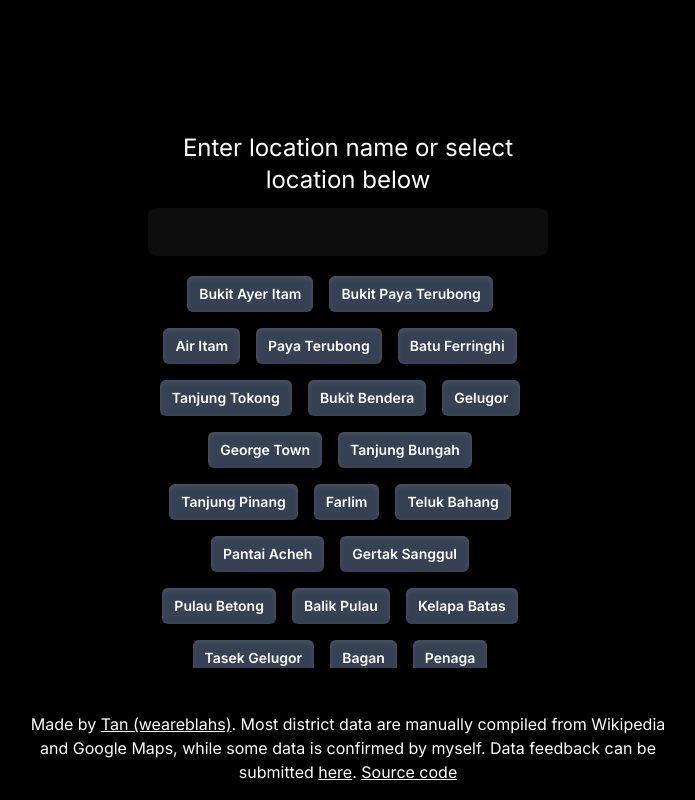
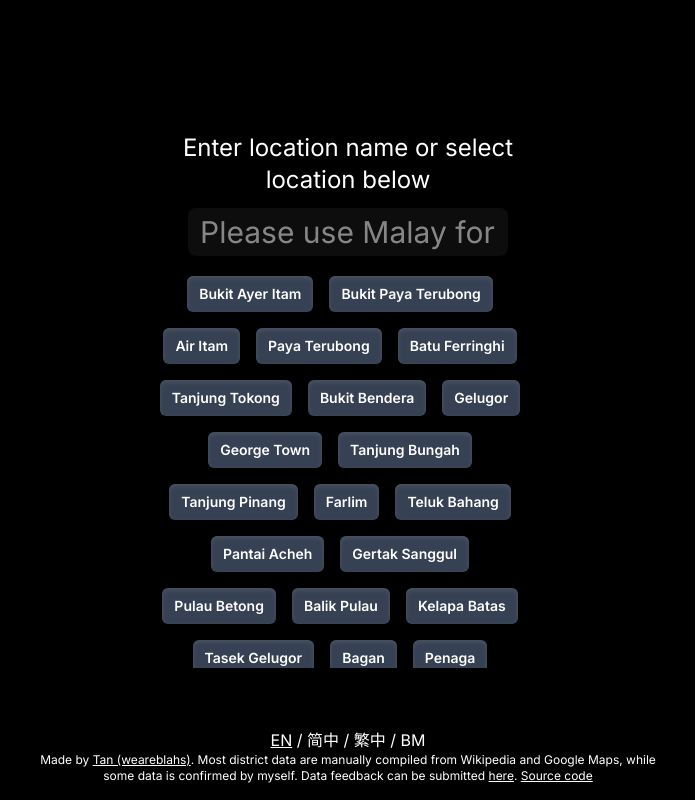
Before and after one commit to weareblahs/PenangDistrictFinder, a React (Vite) app: page / in a window 1280 px wide. Shown: the whole page, without its empty margins (292-987 px from the left). Built offline with nearby package versions, Linux system fonts and the light colour scheme.

Commit message:
+localization

```diff
--- a/index.html
+++ b/index.html
@@ -9,6 +9,10 @@
     <link rel="preconnect" href="https://fonts.gstatic.com" crossorigin />
     <link
       href="https://fonts.googleapis.com/css2?family=Inter:ital,opsz,wght@0,14..32,100..900;1,14..32,100..900&display=swap"
+      rel="stylesheet"
+    />
+    <link
+      href="https://fonts.googleapis.com/css2?family=Noto+Sans+SC:wght@100..900&family=Noto+Sans+TC:wght@100..900&display=swap"
       rel="stylesheet"
     />
     <meta name="title" content="Penang District Finder" />
--- a/package.json
+++ b/package.json
@@ -12,6 +12,7 @@
   "dependencies": {
     "@headlessui/react": "^2.2.2",
     "@tailwindcss/vite": "^4.1.4",
+    "js-cookie": "^3.0.5",
     "react": "^19.0.0",
     "react-dom": "^19.0.0",
     "tailwindcss": "^4.1.4"
--- a/src/App.jsx
+++ b/src/App.jsx
@@ -3,9 +3,12 @@ import "./functions/LocationInput";
 import { useEffect, useState } from "react";
 import { Home } from "./pages/Home";
 import { Result } from "./pages/Result";
+import Cookies from "js-cookie";
 function App() {
   const [requiredResult, changeRequired] = useState("");
-
+  if (!Cookies.get("language")) {
+    Cookies.set("language", "en");
+  }
   return (
     <>
       <div className="static max-w-[1600px] main">
@@ -24,7 +27,44 @@ function App() {
 
       <center>
         <div class="absolute bottom-4 ms-auto me-auto lg:ms-[25%] lg:me-[25%]">
-          <p className="text-center">
+          <p className="text-base">
+            <a
+              href=""
+              onClick={() => Cookies.set("language", "en")}
+              className={Cookies.get("language") == "en" ? "underline" : "null"}
+            >
+              EN
+            </a>{" "}
+            /{" "}
+            <a
+              href=""
+              onClick={() => Cookies.set("language", "simp")}
+              className={
+                Cookies.get("language") == "simp" ? "underline" : "null"
+              }
+            >
+              简中
+            </a>{" "}
+            /{" "}
+            <a
+              href=""
+              onClick={() => Cookies.set("language", "trad")}
+              className={
+                Cookies.get("language") == "trad" ? "underline" : "null"
+              }
+            >
+              繁中
+            </a>{" "}
+            /{" "}
+            <a
+              href=""
+              onClick={() => Cookies.set("language", "ms")}
+              className={Cookies.get("language") == "ms" ? "underline" : "null"}
+            >
+              BM
+            </a>
+          </p>
+          <p className="text-center text-xs">
             Made by{" "}
             <a href="https://github.com/weareblahs" className="underline">
               Tan (weareblahs)
--- a/src/functions/LocationInput.jsx
+++ b/src/functions/LocationInput.jsx
@@ -1,18 +1,27 @@
 import { Button, Field, Input } from "@headlessui/react";
 import { checkLocation } from "../internalFunctions/checkLocation";
 import { useState } from "react";
+import Cookies from "js-cookie";
+import { localization } from "../internalFunctions/localization";
 export const LocationInput = ({ changeRequired }) => {
   const [locSuggestionData, addLocSuggestionData] = useState(checkLocation(""));
   return (
     <div className="">
       <div className="w-100 ms-auto me-auto">
         <h1 className="text-center text-2xl">
-          Enter location name or select location below
+          {localization(
+            Cookies.get("language"),
+            "Enter location name or select location below"
+          )}
         </h1>
         <Input
           onChange={(e) => addLocSuggestionData(checkLocation(e.target.value))}
+          placeholder={localization(
+            Cookies.get("language"),
+            "Please use Malay for searching location"
+          )}
           className={
-            "mt-3 mb-3 block w-full rounded-lg border-none bg-white/5 px-3 py-1.5 text-3xl text-white focus:not-data-focus:outline-none data-focus:outline-2 data-focus:-outline-offset-2 data-focus:outline-white/25"
+            "p-5 mt-3 mb-3 block w-[80%] ms-auto me-auto rounded-lg border-none bg-white/5 px-3 py-1.5 text-3xl text-white focus:not-data-focus:outline-none data-focus:outline-2 data-focus:-outline-offset-2 data-focus:outline-white/25"
           }
         />
       </div>
@@ -30,7 +39,10 @@ export const LocationInput = ({ changeRequired }) => {
                     className="inline-flex me-4 mt-2 mb-2 items-center gap-2 rounded-md bg-gray-700 px-3 py-1.5 text-sm/6 font-semibold text-white shadow-inner shadow-white/10 focus:not-data-focus:outline-none data-focus:outline data-focus:outline-white data-hover:bg-gray-600 data-open:bg-gray-700"
                     value={d}
                   >
-                    {d}
+                    {Cookies.get("language") == "en" ||
+                    Cookies.get("language") == "ms"
+                      ? d
+                      : localization(Cookies.get("language"), d)}
                   </Button>
                 );
               })
--- a/src/index.css
+++ b/src/index.css
@@ -4,5 +4,5 @@
   margin-left: auto;
   margin-right: auto;
   color: white;
-  font-family: "Inter", sans-serif;
+  font-family: "Inter", "Noto Sans SC", "Noto Sans TC", sans-serif;
 }
--- a/src/internalFunctions/checkLocation.jsx
+++ b/src/internalFunctions/checkLocation.jsx
@@ -1,20 +1,14 @@
 import districts from "../jsonData/districts.json";
-
+import Cookies from "js-cookie";
+import { localization } from "./localization";
 export const checkLocation = (location) => {
   let locations = [];
-  let locationsLang = [];
+  let lang = Cookies.get("language");
   districts.forEach((d) => {
     d.locations.forEach((e) => {
       locations.push(e);
-      locationsLang.push({
-        string: e,
-        "zh-Hans": "",
-        "zh-Hant": "",
-      });
     });
   });
-
-  console.log(locationsLang);
   const locFilter = locations.filter((loc) =>
     loc.toLowerCase().startsWith(location)
   );
--- a/src/internalFunctions/localization.jsx
+++ b/src/internalFunctions/localization.jsx
@@ -1,3 +1,10 @@
+import strings from "../jsonData/localizationStrings.json";
+
 export const localization = (lang, string) => {
-  return;
+  const langValue = lang == "en" ? "string" : lang;
+  if (strings.filter((s) => s.string == string) != []) {
+    return strings.filter((s) => s.string == string)[0][langValue];
+  } else {
+    return "";
+  }
 };
--- a/src/pages/Home.jsx
+++ b/src/pages/Home.jsx
@@ -1,5 +1,6 @@
 import { useEffect } from "react";
 import { LocationInput } from "../functions/LocationInput";
+import { localization } from "../internalFunctions/localization";
 
 export const Home = ({ changeRequired, requiredResult }) => {
   return (
--- a/src/pages/Result.jsx
+++ b/src/pages/Result.jsx
@@ -1,15 +1,24 @@
 import { Button } from "@headlessui/react";
 import { getDistrict } from "../internalFunctions/getDistrict";
-
+import { localization } from "../internalFunctions/localization";
+import Cookies from "js-cookie";
 export const Result = ({ changeRequired, requiredResult }) => {
   return (
     <div className="block">
       <div>
         <h1 className="italic text-2xl text-center">
-          {requiredResult} is located in
+          {Cookies.get("language") == "en" || Cookies.get("language") == "ms"
+            ? requiredResult
+            : localization(Cookies.get("language"), requiredResult)}
+          {localization(Cookies.get("language"), " is located in")}
         </h1>
         <h1 className="text-5xl/15 text-center w-[80vw] mt-8">
-          {getDistrict(requiredResult)}
+          {Cookies.get("language") == "en" || Cookies.get("language") == "ms"
+            ? getDistrict(requiredResult)
+            : localization(
+                Cookies.get("language"),
+                getDistrict(requiredResult)
+              )}
         </h1>
       </div>
 
@@ -19,7 +28,7 @@ export const Result = ({ changeRequired, requiredResult }) => {
             onClick={() => changeRequired("")}
             className="inline-flex me-4 mt-2 mb-2 items-center gap-2 rounded-md bg-gray-700 px-3 py-1.5 text-sm/6 font-semibold text-white shadow-inner shadow-white/10 focus:not-data-focus:outline-none data-focus:outline data-focus:outline-white data-hover:bg-gray-600 data-open:bg-gray-700"
           >
-            Search other districts
+            {localization(Cookies.get("language"), "Search other districts")}
           </Button>
         </div>
       </center>
```
Also changed, not shown: 1 other file (tests, documents, lock files or other folders).
